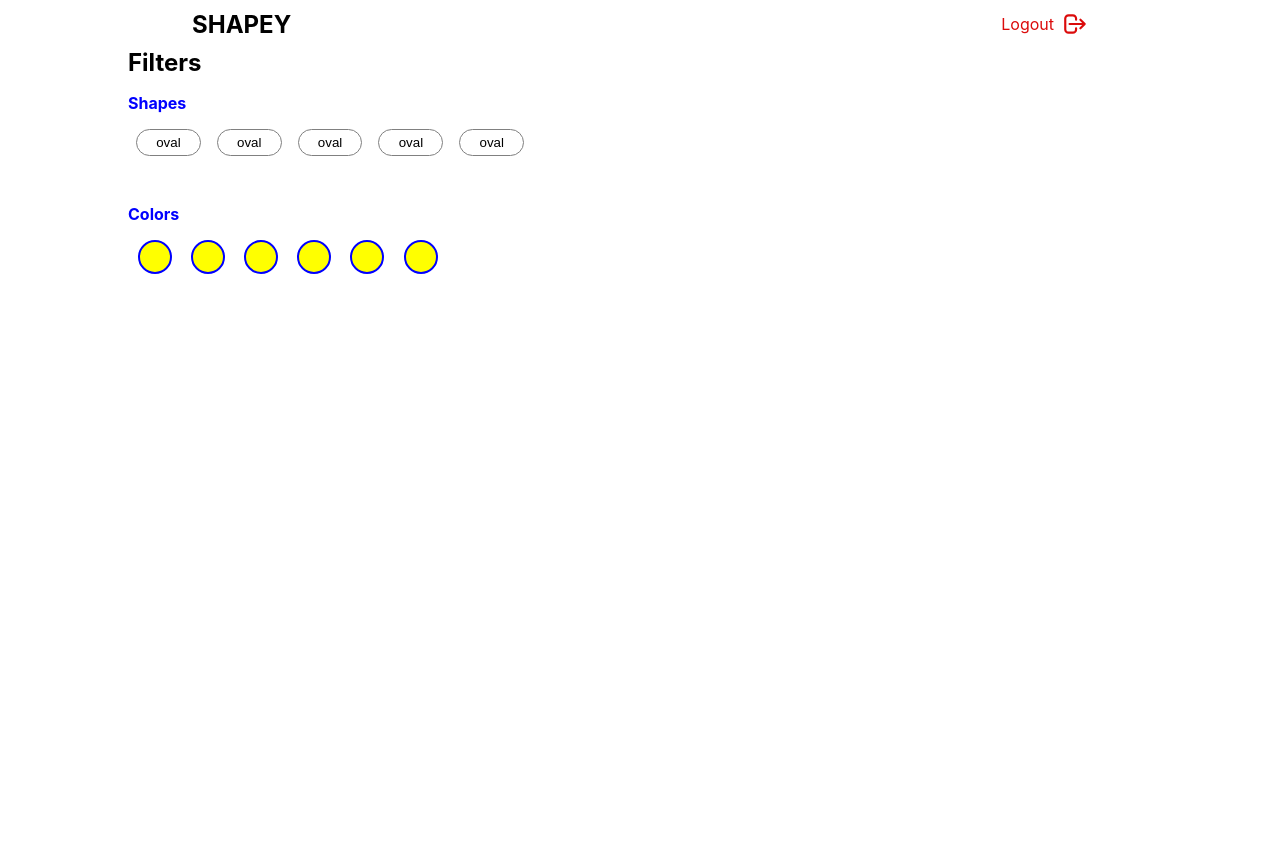
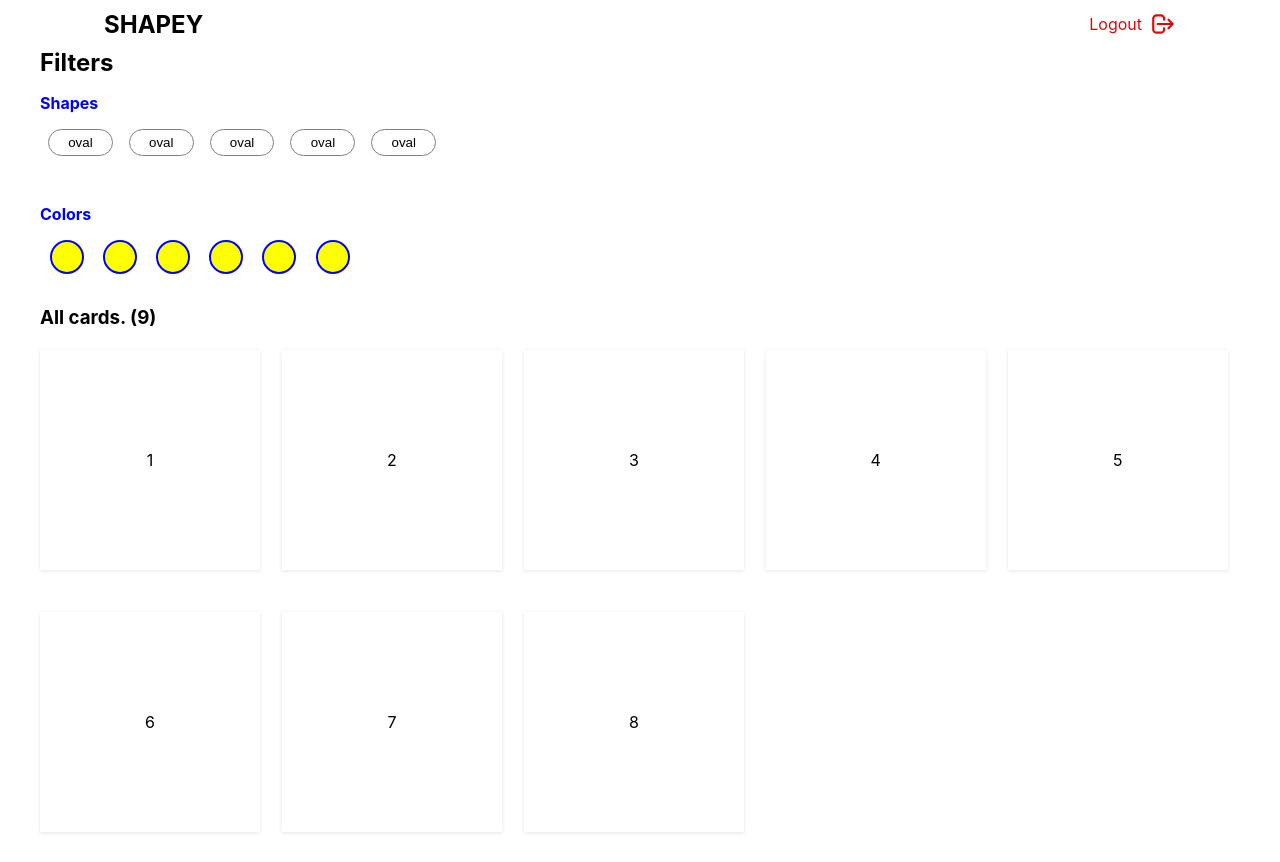
Before and after one commit to kokoforbes/shapey, a React (Create React App) app: page / in a window 1280 px wide. Before the commit the page ends 800 px from the top, so only its background shows below. Built offline with nearby package versions, Linux system fonts and the light colour scheme.

Commit message:
Implemented UI for View component

```diff
--- a/src/App.tsx
+++ b/src/App.tsx
@@ -1,12 +1,14 @@
 import React from 'react';
 import Header from './components/Header/Header'
 import Filters from './components/Filters/Filters'
+import View from './components/View/View'
 
 function App() {
   return (
     <div className="container">
       <Header />
       <Filters />
+      <View />
     </div>
   );
 }
--- a/src/components/Filters/Filters.module.scss
+++ b/src/components/Filters/Filters.module.scss
@@ -13,6 +13,7 @@
     border-radius: 50px;
     background-color: transparent;
     border: 1px solid grey;
+    cursor: pointer;
   }
 }
 
--- a/src/components/View/View.module.scss
+++ b/src/components/View/View.module.scss
@@ -0,0 +1,48 @@
+.view {
+  .cards {
+    display: grid;
+    max-width: 1200px;
+    margin: 1.3rem 0;
+    grid-row-gap: 2rem;
+    grid-column-gap: 0.6rem;
+  }
+
+  .card {
+    height: 220px;
+    width: 220px;
+    padding: 1.5rem;
+    box-shadow: 0px 1px 4px 0px hsl(0, 6%, 90%);
+    margin-bottom: 10px;
+    display: flex;
+    justify-content: center;
+    align-items: center;
+  }
+}
+
+@media (min-width: 600px) {
+  .cards {
+    grid-template-columns: repeat(2, 1fr);
+  }
+}
+
+@media (min-width: 900px) {
+  .cards {
+    grid-template-columns: repeat(5, 1fr);
+  }
+}
+
+.triangle {
+	clip-path: polygon(50% 0%, 0% 100%, 100% 100%);
+}
+
+.oval {
+	clip-path: ellipse(28% 40% at 50% 50%);
+}
+
+.round {
+	clip-path: ellipse(40% 40% at 50% 50%);
+}
+
+.rectangle {
+	clip-path: polygon(0 20%, 100% 20%, 100% 80%, 0 80%);
+}
--- a/src/components/View/View.tsx
+++ b/src/components/View/View.tsx
@@ -0,0 +1,39 @@
+import React from 'react'
+import styles from './View.module.scss'
+
+const View = () => {
+  return (
+    <div className={styles.view}>
+      <h3>All cards. (9)</h3>
+
+      <div className={styles.cards}>
+        <div className={styles.card}>
+          <div className={styles.object}>1</div>
+        </div>
+        <div className={styles.card}>
+          <div className={styles.object}>2</div>
+        </div>
+        <div className={styles.card}>
+          <div className={styles.object}>3</div>
+        </div>
+        <div className={styles.card}>
+          <div className={styles.object}>4</div>
+        </div>
+        <div className={styles.card}>
+          <div className={styles.object}>5</div>
+        </div>
+        <div className={styles.card}>
+          <div className={styles.object}>6</div>
+        </div>
+        <div className={styles.card}>
+          <div className={styles.object}>7</div>
+        </div>
+        <div className={styles.card}>
+          <div className={styles.object}>8</div>
+        </div>
+      </div>
+    </div>
+  )
+}
+
+export default View
--- a/src/index.css
+++ b/src/index.css
@@ -15,7 +15,7 @@ body {
 
 
 .container {
-  max-width: 1024px;
+  max-width: 1200px;
   margin: 0 auto;
 }
 
```
